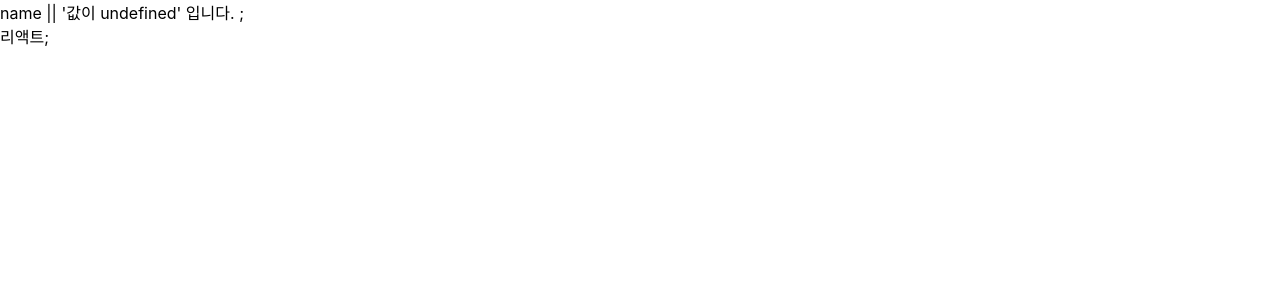
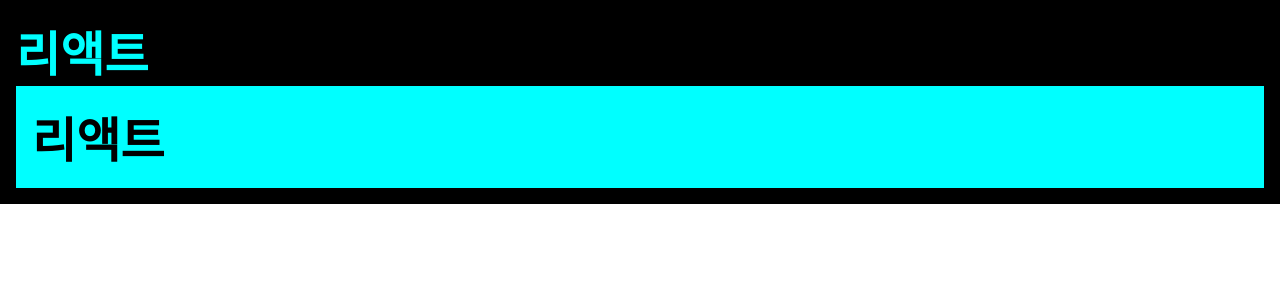
Before and after one commit to kidchang93/react, a React (Create React App) app in the folder hello-react/: page / in a window 1280 px wide. Shown: the top 300 px of the page. Built offline with nearby package versions, Linux system fonts and the light colour scheme.

Commit message:
react css 적용

```diff
--- a/hello-react/src/App.css
+++ b/hello-react/src/App.css
@@ -1,38 +1,7 @@
-.App {
-  text-align: center;
+.react {
+  background: aqua;
+  color: black;
+  font-size: 48px;
+  font-weight: bold;
+  padding: 16px;
 }
-
-.App-logo {
-  height: 40vmin;
-  pointer-events: none;
-}
-
-@media (prefers-reduced-motion: no-preference) {
-  .App-logo {
-    animation: App-logo-spin infinite 20s linear;
-  }
-}
-
-.App-header {
-  background-color: #282c34;
-  min-height: 100vh;
-  display: flex;
-  flex-direction: column;
-  align-items: center;
-  justify-content: center;
-  font-size: calc(10px + 2vmin);
-  color: white;
-}
-
-.App-link {
-  color: #61dafb;
-}
-
-@keyframes App-logo-spin {
-  from {
-    transform: rotate(0deg);
-  }
-  to {
-    transform: rotate(360deg);
-  }
-}
--- a/hello-react/src/App.js
+++ b/hello-react/src/App.js
@@ -5,15 +5,22 @@ function App() {
   const name = "리액트";
   const name1 = undefined;
   const style = {
-    // backgroud-color 는 backgroundColor와 같이 -가 사라지고 카멜 표기법으로 작성됩니다.
+    // background-color 는 backgroundColor와 같이 -가 사라지고 카멜 표기법으로 작성됩니다.
+    backgroundColor: "black",
+    color: "aqua",
+    fontSize: "48px", // font-size -> fontSize
+    fontWeight: "bold", // font-weight -> fontWeight
+    padding: 16, // 단위를 생략하면 px로 지정됩니다.
   };
   return (
-    <div>
+    <div style={style}>
       {/* {name == "리액트" ? <h1>리액트 입니다.</h1> : <h2>리액트가 아닙니다.</h2>} */}
       {/* {name === "리액트" ? <h1>리액트입니다.</h1> : null} */}
       {/* {name === "리액트" && <h1>리액트입니다.</h1>} */}
-      name || '값이 undefined' 입니다. ;<br></br>
-      {name1 || "리액트"};
+      {/* name || '값이 undefined' 입니다. ;<br></br> */}
+      {/* {name1 || "리액트"}; */}
+      {name}
+      <div className="react">{name}</div>
     </div>
   );
 }
```
